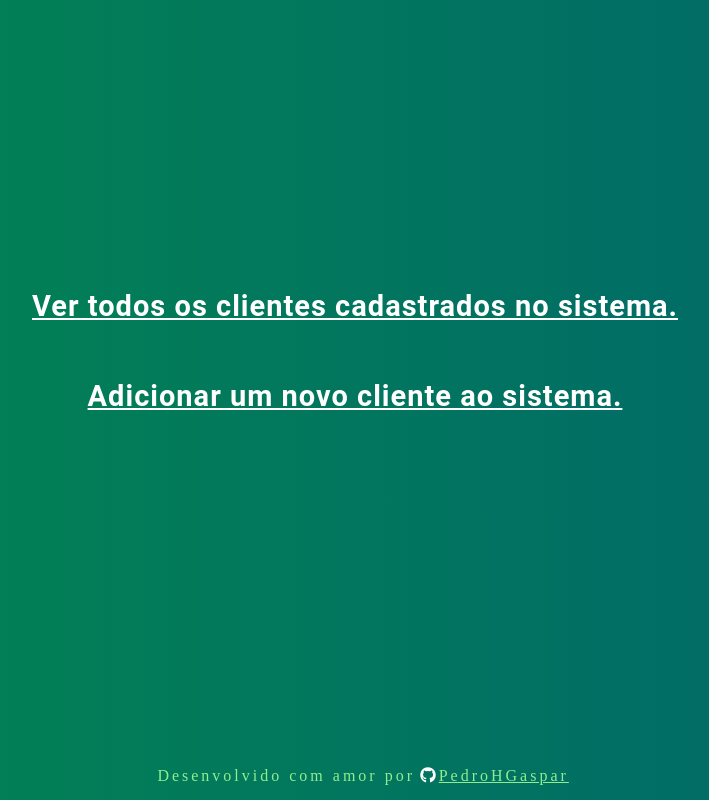
After one commit to PedroHGaspar/PHP-MySQL-CRUD, a PHP site: page /pagina_inicial.php in a window 1280 px wide. The commit adds this page. Shown: the whole page, without its empty margins (285-994 px from the left). Run offline with PHP 8.4, Linux system fonts and the light colour scheme.

Commit message:
pagina inicial para quando tiver login vir pra ca 1º

```diff
--- /dev/null
+++ b/Project/pagina_inicial.php
@@ -0,0 +1,41 @@
+<?php
+include('conexao.php');
+
+?>
+
+<!DOCTYPE html>
+<html lang="pt-br">
+
+<head>
+    <meta charset="UTF-8">
+    <meta http-equiv="X-UA-Compatible" content="IE=edge">
+    <meta name="viewport" content="width=device-width, initial-scale=1.0">
+    <title>Lista de Clientes</title>
+    <link rel="stylesheet" href="https://cdnjs.cloudflare.com/ajax/libs/font-awesome/6.0.0-beta3/css/all.min.css" integrity="sha512-Fo3rlrZj/k7ujTnHg4CGR2D7kSs0v4LLanw2qksYuRlEzO+tcaEPQogQ0KaoGN26/zrn20ImR1DfuLWnOo7aBA==" crossorigin="anonymous" referrerpolicy="no-referrer" />
+    <link rel="stylesheet" href="style.css">
+</head>
+
+<body>
+    <section>
+        <div class="pagInicial">
+            <div>
+                <a href="clientes.php">Ver todos os clientes cadastrados no sistema.</a>
+            </div>
+            <div>
+                <a href="cadastrar_cliente.php">Adicionar um novo cliente ao sistema.</a>
+            </div>
+        </div>
+    </section>
+
+
+
+    </div>
+    <div class="msgBottom">
+        <span>Desenvolvido com amor por <a class="msgBottom" href="https://github.com/PedroHGaspar" target="_blank" rel="noopener noreferrer"><i class="fa-brands fa-github"></i>PedroHGaspar</a></span>
+    </div>
+            <!-- O atributo target definido como _blank, o que diz ao navegador para abrir o link em uma nova aba/janela, dependendo das configurações do navegador
+
+            O atributo rel definido como noreferrer noopener para evitar possíveis ataques maliciosos das páginas as quais você fizer um vínculo -->
+</body>
+
+</html>
--- a/Project/style.css
+++ b/Project/style.css
@@ -151,6 +151,17 @@ button:hover{
 
 }
 
+.pagInicial{
+    text-align: center;
+    width: 100%;
+    font-size: 29px;
+    font-weight: bolder;
+    letter-spacing: 1px;
+    margin-top: 9em;
+    position: relative;
+    line-height: 90px;
+}
+
 .sucessoCadastro{
     text-align: center;
     position: absolute;
```
